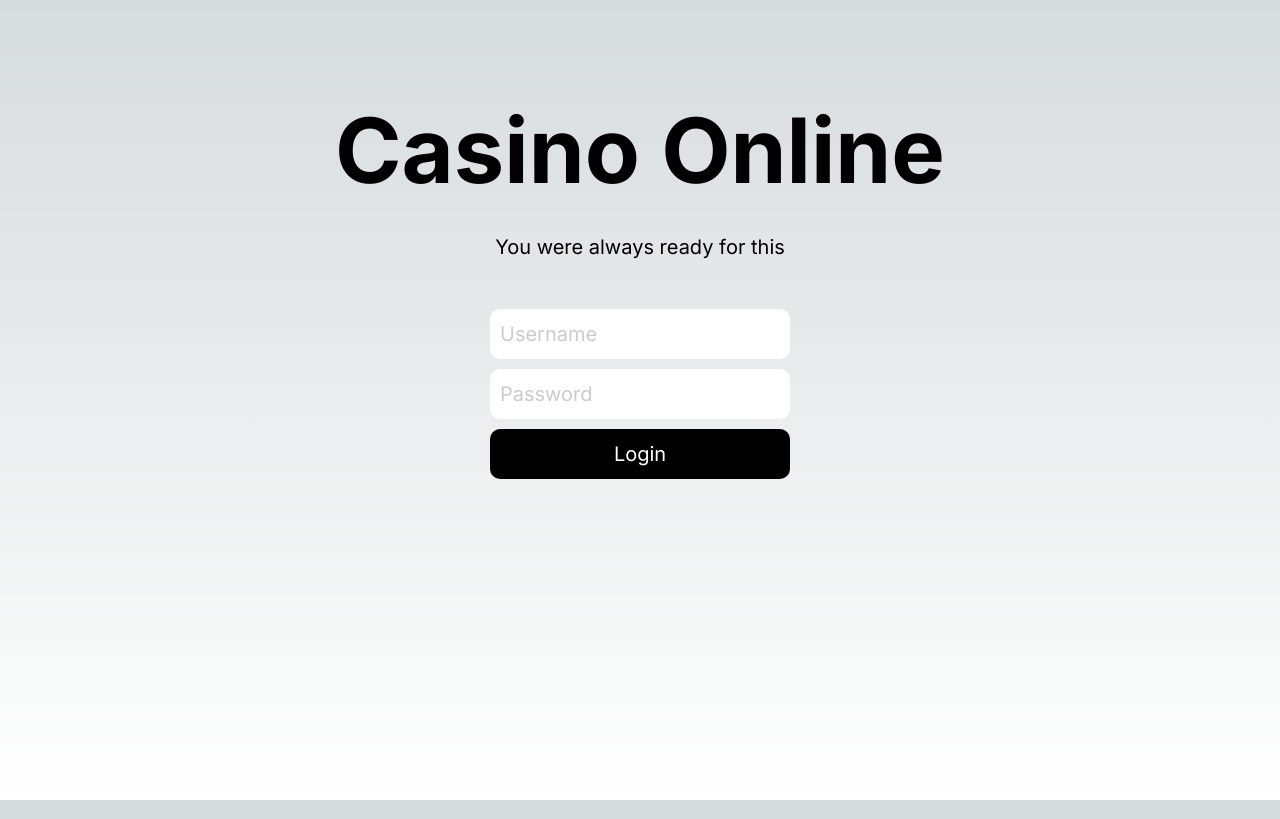
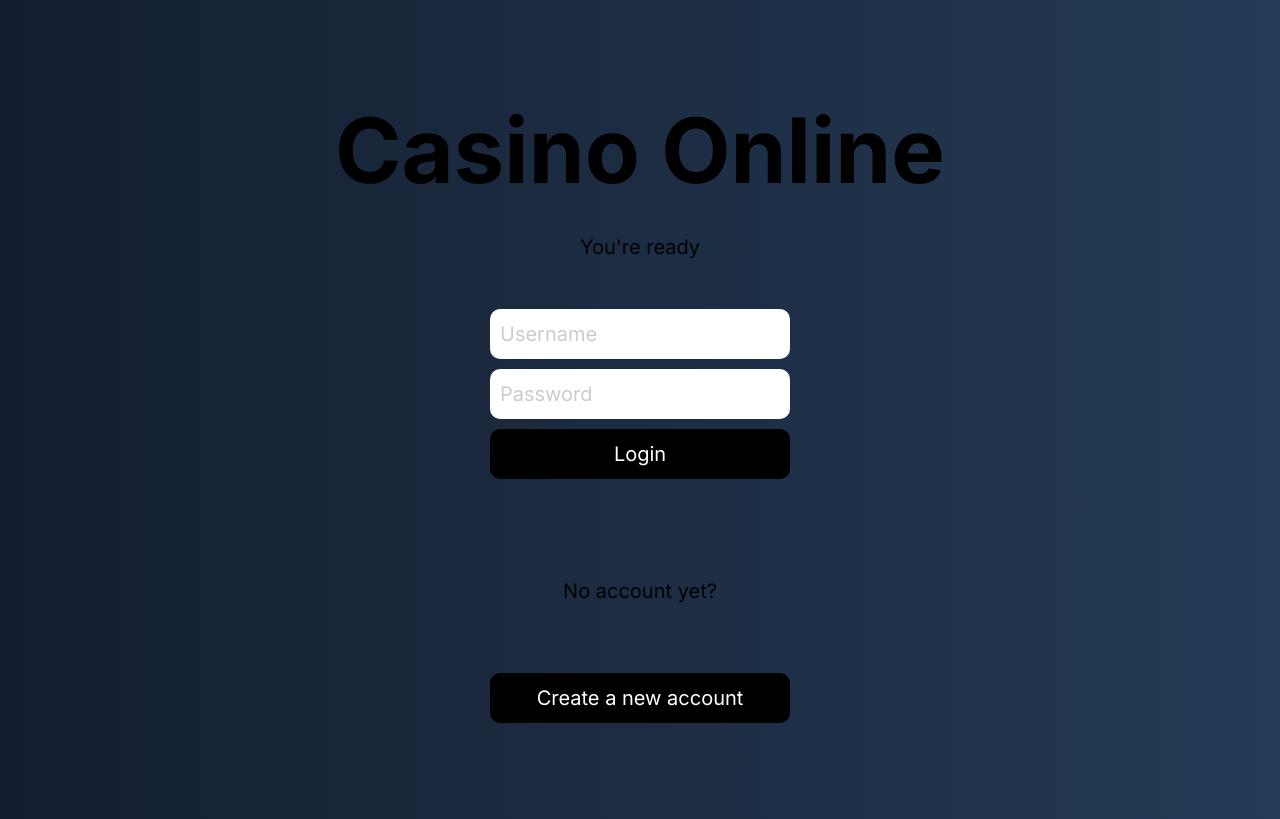
Before and after one commit to ddmuzyk/casino-online, a Next.js app: page / in a window 1280 px wide. Built offline with nearby package versions, Linux system fonts and the light colour scheme.

Commit message:
added register button

```diff
--- a/app/page.module.css
+++ /dev/null
@@ -1,24 +0,0 @@
-.main {
-  display: flex;
-  flex-direction: column;
-  align-items: center;
-  padding: 6rem;
-  min-height: 100vh;
-}
-
-.titleContainer {
-  display: flex;
-  flex-direction: column;
-  align-items: center;
-  margin-bottom: 50px;
-
-}
-
-.title {
-  font-size: 90px;
-  margin-bottom: 30px;
-}
-
-.desc {
-  font-size: 20px;
-}
--- /dev/null
+++ b/app/page.module.scss
@@ -0,0 +1,44 @@
+.main {
+  display: flex;
+  flex-direction: column;
+  align-items: center;
+  padding: 6rem;
+  min-height: 100vh;
+  background-image: linear-gradient(to right, #141e30, #243b55);
+}
+
+.titleContainer {
+  display: flex;
+  flex-direction: column;
+  align-items: center;
+  margin-bottom: 50px;
+
+}
+
+.title {
+  font-size: 90px;
+  margin-bottom: 30px;
+}
+
+.text {
+  font-size: 20px;
+}
+
+.button {
+  width: 300px;
+  height: 50px;
+  margin-top: 70px;
+  border: none;
+  outline: none;
+  border-radius: 10px;
+  font-family: 'Inter', sans-serif;
+  font-size: 20px;
+  background-color: #000;
+  color: #fff;
+  cursor: pointer;
+  transition: all 0.3s ease-in-out;
+  &:hover {
+    background-color: #fafafa;
+    color: #000;
+  }
+}
--- a/app/page.tsx
+++ b/app/page.tsx
@@ -1,7 +1,9 @@
+'use client';
 import Image from 'next/image'
-import styles from './page.module.css'
+import styles from './page.module.scss'
 import Link from 'next/link';
 import Login from '@/components/poker/Login/Login';
+import Register from '@/components/poker/Register/Register';
 import { title } from 'process';
 
 export default function Home() {
@@ -9,9 +11,11 @@ export default function Home() {
     <main className={styles.main}>
       <div className={styles.titleContainer}>
         <h1 className={styles.title}>Casino Online</h1>
-        <p className={styles.desc}>You were always ready for this</p>
+        <p className={styles.text}>You're ready</p>
       </div>
-      <Login />
+      <Login/>
+      <Link href='./game/poker' className={styles.text}>No account yet?</Link>
+      <button className={styles.button} type='button'>Create a new account</button>
     </main>
   )
 }
--- a/components/poker/Login/Login.module.scss
+++ b/components/poker/Login/Login.module.scss
@@ -24,6 +24,7 @@
 .button {
   width: 300px;
   height: 50px;
+  margin-bottom: 100px;
   border: none;
   outline: none;
   border-radius: 10px;
@@ -34,7 +35,7 @@
   cursor: pointer;
   transition: all 0.3s ease-in-out;
   &:hover {
-    background-color: #fff;
+    background-color: #fafafa;
     color: #000;
   }
 }
--- a/components/poker/Login/Login.tsx
+++ b/components/poker/Login/Login.tsx
@@ -7,7 +7,7 @@ const Login = () => {
     <form className={styles.form}>
       <input placeholder='Username' className={styles.input} type="text"/>
       <input placeholder='Password' className={styles.input} type="password"/>
-      <button className={styles.button} onClick={(e) => console.log(e)}>Login</button>
+      <button type='button' className={styles.button}>Login</button>
     </form>
   )
 }
--- /dev/null
+++ b/components/poker/Register/Register.tsx
@@ -0,0 +1,48 @@
+import React from "react";
+import {Modal, ModalContent, ModalHeader, ModalBody, ModalFooter, Button, useDisclosure} from "@nextui-org/react";
+
+export default function Register() {
+  const {isOpen, onOpen, onOpenChange} = useDisclosure();
+
+  return (
+    <>
+      <Button onPress={onOpen}>Open Modal</Button>
+      <Modal isOpen={isOpen} onOpenChange={onOpenChange}>
+        <ModalContent>
+          {(onClose) => (
+            <>
+              <ModalHeader className="flex flex-col gap-1">Modal Title</ModalHeader>
+              <ModalBody>
+                <p>
+                  Lorem ipsum dolor sit amet, consectetur adipiscing elit.
+                  Nullam pulvinar risus non risus hendrerit venenatis.
+                  Pellentesque sit amet hendrerit risus, sed porttitor quam.
+                </p>
+                <p>
+                  Lorem ipsum dolor sit amet, consectetur adipiscing elit.
+                  Nullam pulvinar risus non risus hendrerit venenatis.
+                  Pellentesque sit amet hendrerit risus, sed porttitor quam.
+                </p>
+                <p>
+                  Magna exercitation reprehenderit magna aute tempor cupidatat consequat elit
+                  dolor adipisicing. Mollit dolor eiusmod sunt ex incididunt cillum quis.
+                  Velit duis sit officia eiusmod Lorem aliqua enim laboris do dolor eiusmod.
+                  Et mollit incididunt nisi consectetur esse laborum eiusmod pariatur
+                  proident Lorem eiusmod et. Culpa deserunt nostrud ad veniam.
+                </p>
+              </ModalBody>
+              <ModalFooter>
+                <Button color="danger" variant="light" onPress={onClose}>
+                  Close
+                </Button>
+                <Button color="primary" onPress={onClose}>
+                  Action
+                </Button>
+              </ModalFooter>
+            </>
+          )}
+        </ModalContent>
+      </Modal>
+    </>
+  );
+}
--- a/package.json
+++ b/package.json
@@ -10,6 +10,7 @@
     "test": "jest --watch"
   },
   "dependencies": {
+    "@nextui-org/react": "^2.2.9",
     "@types/node": "20.3.1",
     "@types/react": "18.2.13",
     "@types/react-dom": "18.2.6",
```
Also changed, not shown: 1 other file (tests, documents, lock files or other folders).
